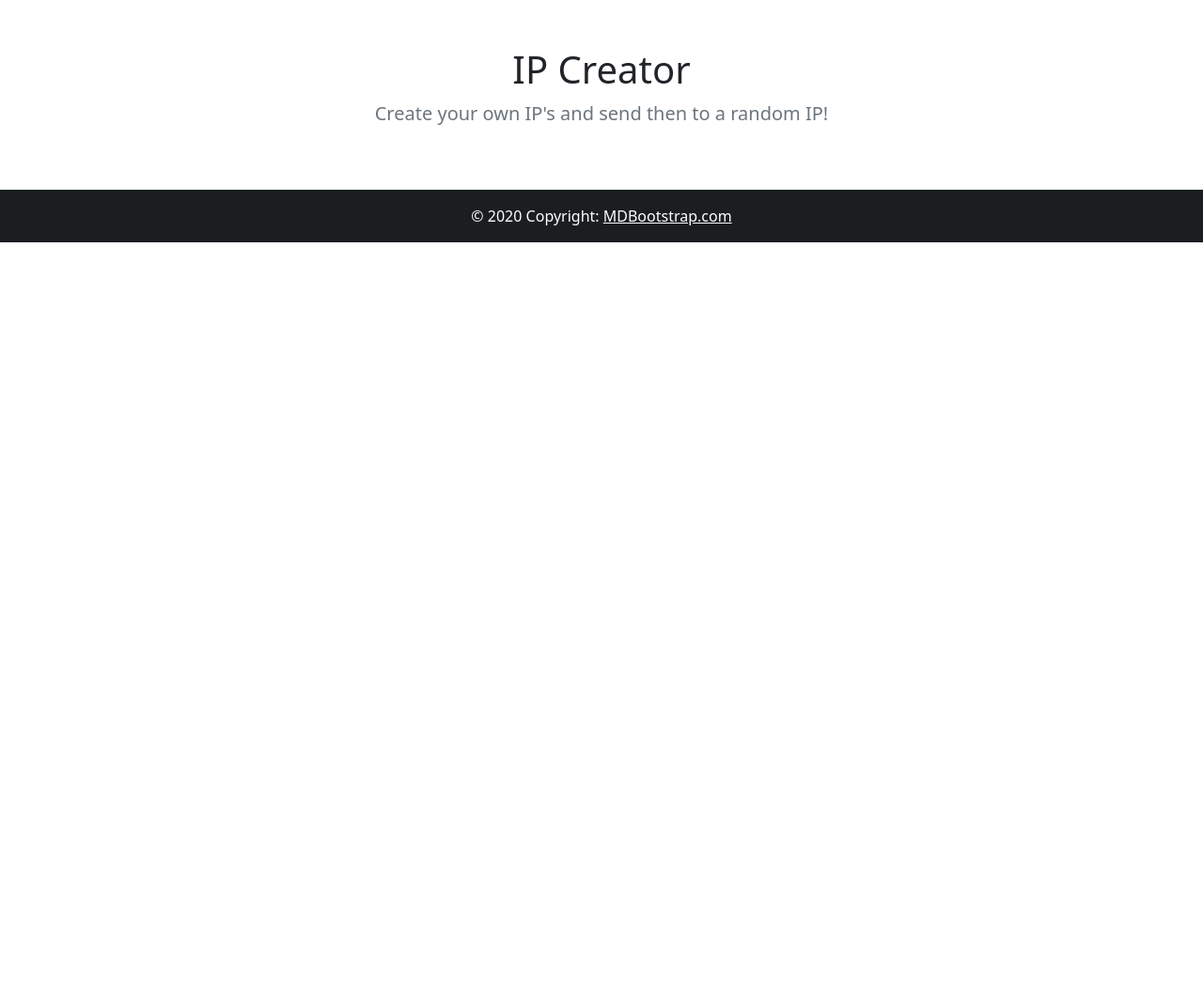
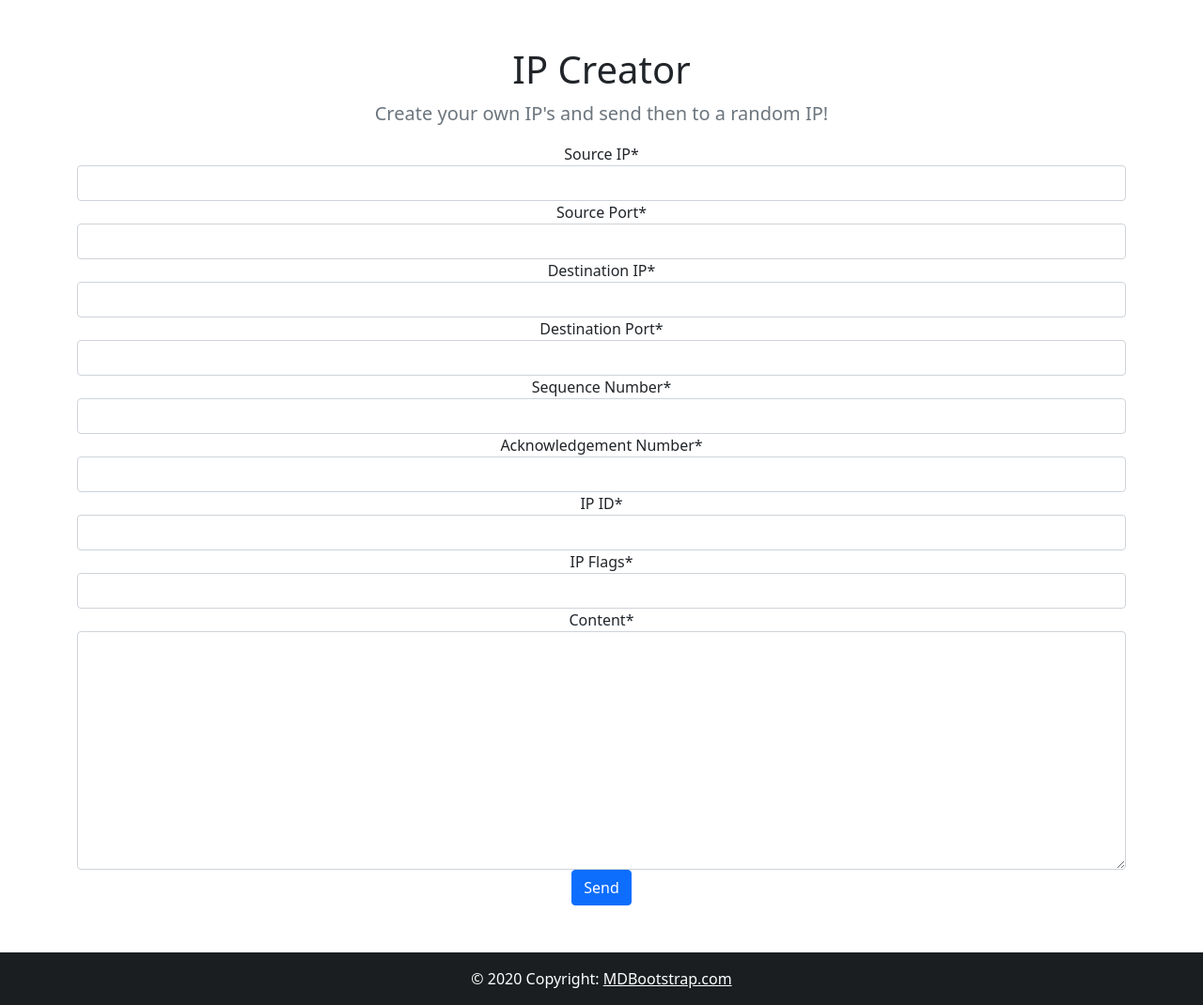
Before and after one commit to Cyber-Hacker-Boys/SRC-Project, a Django app: page /ipApp/ in a window 1280 px wide. Shown: the part 76-1146 px from the top of the page at 94% size. Before the commit the page ends 334 px from the top, so only its background shows below. Run offline with Django 3.2, Linux system fonts and the light colour scheme; some libraries are stand-ins or nearby versions.

Commit message:
SENT PACKETS!!!!!!!!!!!!!!

```diff
--- /dev/null
+++ b/ipForger/ipApp/forms.py
@@ -0,0 +1,13 @@
+from django import forms
+
+
+class IPCreatorForm(forms.Form):
+    srcIP = forms.GenericIPAddressField(label='Source IP')
+    srcPort = forms.IntegerField(label='Source Port')
+    destIP = forms.GenericIPAddressField(label='Destination IP')
+    destPort = forms.IntegerField(label='Destination Port')
+    seqN = forms.IntegerField(label='Sequence Number')
+    ackN = forms.IntegerField(label='Acknowledgement Number')
+    ip_id = forms.IntegerField(label='IP ID')
+    ip_flags = forms.IntegerField(label='IP Flags')
+    content = forms.CharField(label='Content', widget=forms.Textarea)
--- a/ipForger/ipApp/templates/ipApp/index.html
+++ b/ipForger/ipApp/templates/ipApp/index.html
@@ -1,3 +1,4 @@
+{% load crispy_forms_tags %}
 {% load static %}
 
 <!DOCTYPE html>
@@ -56,6 +57,13 @@
               Create your own IP's and send then to a random IP!
           </p>
 
+          <form action="{% url 'index' %}" method="post">
+              {% csrf_token %}
+
+              {{ ipForm | crispy }}
+
+              <button  class="btn btn-primary" type="submit">Send</button>
+          </form>
         </div>
     </section>
 
--- a/ipForger/ipApp/urls.py
+++ b/ipForger/ipApp/urls.py
@@ -3,5 +3,5 @@ from django.urls import path
 from . import views
 
 urlpatterns = [
-    path('ipApp/', views.index)
+    path('ipApp/', views.index, name='index')
 ]
--- a/ipForger/ipApp/views.py
+++ b/ipForger/ipApp/views.py
@@ -1,7 +1,28 @@
 from django.shortcuts import render
+
+from .forms import IPCreatorForm
+from .tcp import IPPacket
 
 
 # Create your views here.
 
 def index(request):
-    return render(request, 'ipApp/index.html')
+    if request.method == 'GET':
+        ip_create_form = IPCreatorForm()
+    else:
+        ip_create_form = IPCreatorForm(request.POST)
+        ip_packet = IPPacket()
+
+        ip_packet.src_ip = ip_create_form['srcIP'].value()
+        ip_packet.src_port = int(ip_create_form['srcPort'].value())
+        ip_packet.dst_ip = ip_create_form['destIP'].value()
+        ip_packet.dst_port = int(ip_create_form['destPort'].value())
+        ip_packet.seq_n = int(ip_create_form['seqN'].value())
+        ip_packet.ack_n = int(ip_create_form['ackN'].value())
+        ip_packet.ip_id = int(ip_create_form['ip_id'].value())
+        ip_packet.ip_flags = int(ip_create_form['ip_flags'].value())
+        ip_packet.content = ip_create_form['content'].value()
+
+        ip_packet.sendTCP()
+
+    return render(request, 'ipApp/index.html', {'ipForm': ip_create_form})
--- a/ipForger/ipForger/settings.py
+++ b/ipForger/ipForger/settings.py
@@ -38,7 +38,10 @@ INSTALLED_APPS = [
     'django.contrib.messages',
     'django.contrib.staticfiles',
     'ipApp',
+    'crispy_forms',
 ]
+
+CRISPY_TEMPLATE_PACK = 'bootstrap4'
 
 MIDDLEWARE = [
     'django.middleware.security.SecurityMiddleware',
```
Also changed, not shown: ipForger/ipApp/tcp.py (added, +32 -0 lines).
